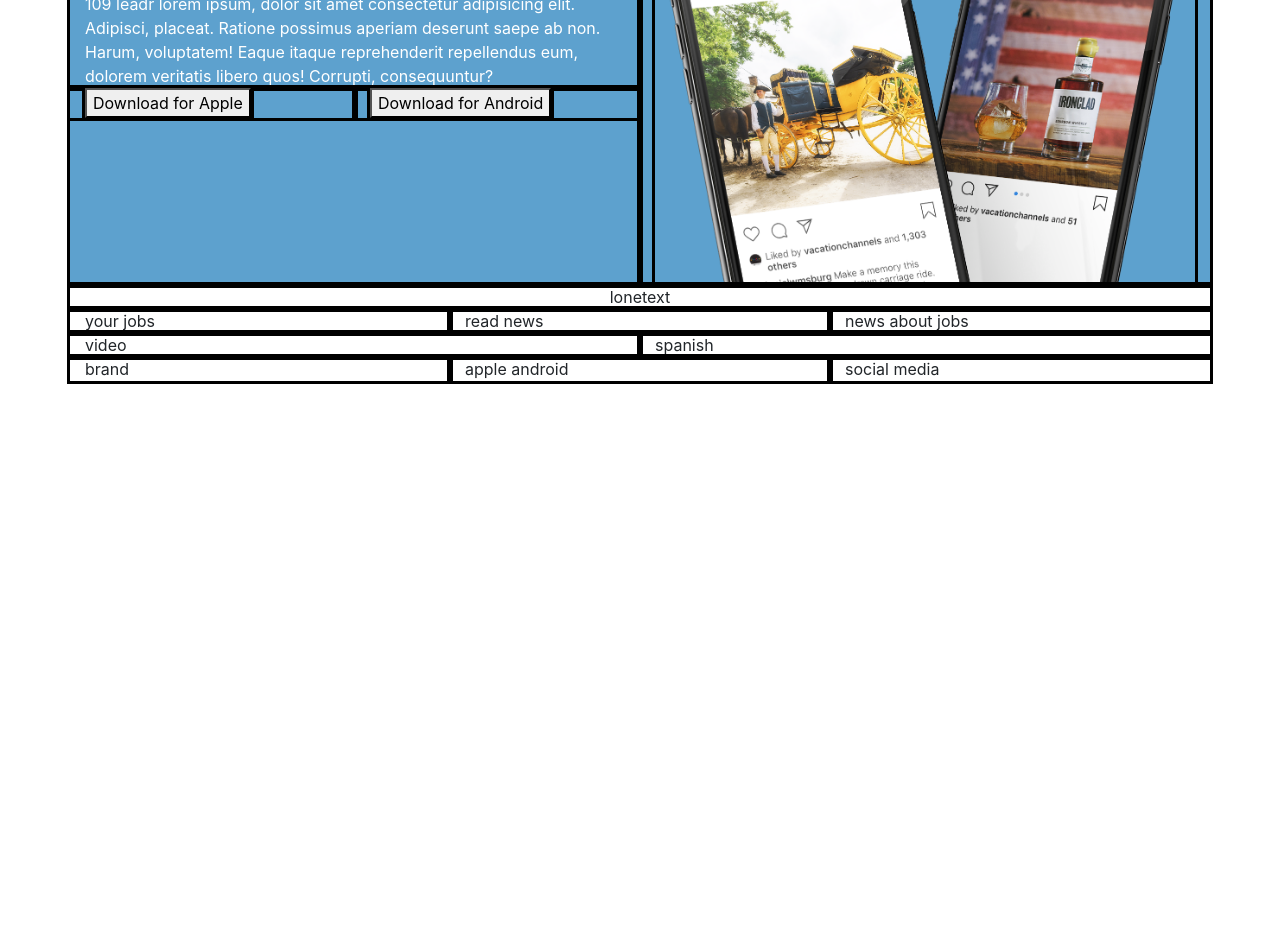
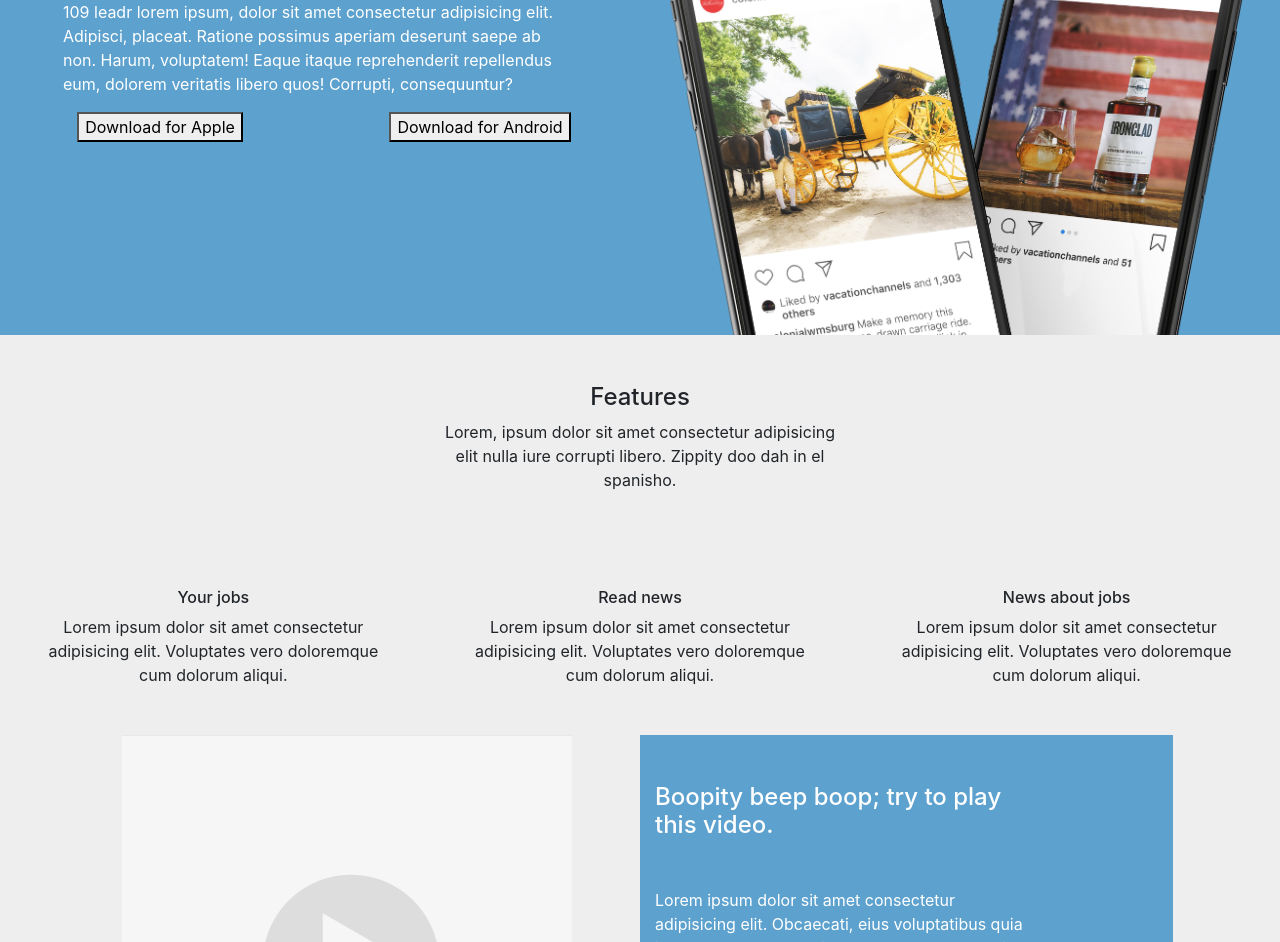
Before and after one commit to natesherfick/mock-109leadr, a plain HTML site: page index.html in a window 1280 px wide. Shown: the part 232-1174 px from the top of the page. Before the commit the page ends 800 px from the top, so only its background shows below. Drawn offline with nearby package versions, Linux system fonts and the light colour scheme.

Commit message:
layout design completed (minus special icons)

```diff
--- a/index.html
+++ b/index.html
@@ -5,7 +5,7 @@
   <meta name="viewport" content="width=device-width, initial-scale=1.0">
   <link rel="stylesheet" href="https://stackpath.bootstrapcdn.com/bootstrap/4.4.1/css/bootstrap.min.css"
     integrity="sha384-Vkoo8x4CGsO3+Hhxv8T/Q5PaXtkKtu6ug5TOeNV6gBiFeWPGFN9MuhOf23Q9Ifjh" crossorigin="anonymous">
-    <link href="https://fonts.googleapis.com/css2?family=Pacifico&display=swap" rel="stylesheet">
+  <link href="https://fonts.googleapis.com/css2?family=Pacifico&display=swap" rel="stylesheet">
   <link rel="stylesheet" href="style.css">
   <title>109 leadr</title>
 </head>
@@ -13,7 +13,7 @@
 
 <body>
 
-  <div class="container">
+  <div class="container-fluid">
 
     <div class="row blueish text-white">
       <div class="col-2">
@@ -21,26 +21,28 @@
       </div>
       <div class="col-6"></div>
       <div class="col-2">
-        <h6 class= "text-center mt-5">FEATURED</h6>
+        <h6 class="text-right mt-5">FEATURED</h6>
       </div>
       <div class="col-2">
-        <h6 class= "text-center mt-5">START NOW</h6>
-        </div>
+        <h6 class="text-center mt-5">START NOW</h6>
+      </div>
     </div>
 
     <div class="row blueish text-white">
       <div class="col-6">
         <div class="row">
           <div class="col-12">
-            <h2 class="text-center mt-5">Your jobs, <b>our news.</b></h2>
-            109 leadr lorem ipsum, dolor sit amet consectetur adipisicing elit. Adipisci, placeat. Ratione possimus aperiam deserunt saepe ab non. Harum, voluptatem! Eaque itaque reprehenderit repellendus eum, dolorem veritatis libero quos! Corrupti, consequuntur?
+            <h2 class="text-center mt-5 mb-3">Your jobs, <b>our news.</b></h2>
+            <div class="pl-5 pr-5">109 leadr lorem ipsum, dolor sit amet consectetur adipisicing elit. Adipisci,
+              placeat. Ratione possimus aperiam deserunt saepe ab non. Harum, voluptatem! Eaque itaque reprehenderit
+              repellendus eum, dolorem veritatis libero quos! Corrupti, consequuntur?</div>
           </div>
-          <div class="col-6">
+          <div class="col-6 text-center mt-3">
             <button>Download for Apple</button>
           </div>
-          <div class="col-6">
+          <div class="col-6 text-center mt-3">
             <button>Download for Android</button>
-            </div>
+          </div>
         </div>
       </div>
       <div class="col-6 picture-phone">
@@ -49,24 +51,54 @@
     </div>
 
     <div class="row">
-      <div class="col-12 text-center">lonetext</div>
+      <div class="col-4"></div>
+      <div class="col-4 text-center mt-5 mb-5">
+        <h4>Features</h4>
+        Lorem, ipsum dolor sit amet consectetur adipisicing elit nulla iure corrupti libero. Zippity doo dah in el
+        spanisho.
+      </div>
+      <div class="col-4"></div>
     </div>
 
     <div class="row">
-      <div class="col-4">your jobs</div>
-      <div class="col-4">read news</div>
-      <div class="col-4">news about jobs</div>
+      <div class="col-4 text-center p-5">
+          <h6>Your jobs</h6>
+          Lorem ipsum dolor sit amet consectetur adipisicing elit. Voluptates vero doloremque cum dolorum aliqui.
+      </div>
+      <div class="col-4 text-center p-5">
+          <h6>Read news</h6>
+          Lorem ipsum dolor sit amet consectetur adipisicing elit. Voluptates vero doloremque cum dolorum aliqui.
+      </div>
+      <div class="col-4 text-center p-5">
+          <h6>News about jobs</h6>
+          Lorem ipsum dolor sit amet consectetur adipisicing elit. Voluptates vero doloremque cum dolorum aliqui.
+      </div>
     </div>
 
     <div class="row">
-      <div class="col-6">video</div>
-      <div class="col-6">spanish</div>
+      <div class="col-1"></div>
+      <div class="col-5">
+        <img src="play-crop.png">
+      </div>
+      <div class="col-5 blueish text-white">
+        <div class="w-75">
+        <h4 class="mt-5 mb-5">Boopity beep boop; try to play this video.</h4>
+        Lorem ipsum dolor sit amet consectetur adipisicing elit. Obcaecati, eius voluptatibus quia ipsum ex quas et architecto cumque accusantium soluta iure esse, ab laboriosam eligendi beatae optio delectus deserunt ad.
+      </div>
+      </div>
+      <div class="col-1"></div>
     </div>
 
-    <div class="row">
-      <div class="col-4">brand</div>
-      <div class="col-4">apple android</div>
-      <div class="col-4">social media</div>
+    <div class="row footerish text-white">
+      <div class="col-1"></div>
+      <div class="col-3">
+        <h3 class="font-pacifico mt-5">109leadr</h3>
+        <div>1234 Anywhere Drive</div>
+        <div class="mb-5">Literally, AN 54321</div>
+      </div>
+      <div class="col-4 mt-5 text-center">apple android</div>
+      <div class="col-1"></div>
+      <div class="col-3 mt-5">social media</div>
     </div>
 
   </div>
--- a/style.css
+++ b/style.css
@@ -1,6 +1,7 @@
-*{
-  outline: solid black;
-  height: "";
+
+
+body{
+  background-color: rgb(238, 238, 238);
 }
 
 .picture-phone{
@@ -14,3 +15,7 @@
 .font-pacifico{
   font-family: 'Pacifico', cursive;
 }
+
+.footerish{
+  background-color: rgb(44, 44, 44);
+}
```
Also changed, not shown: play-crop.png (added).
